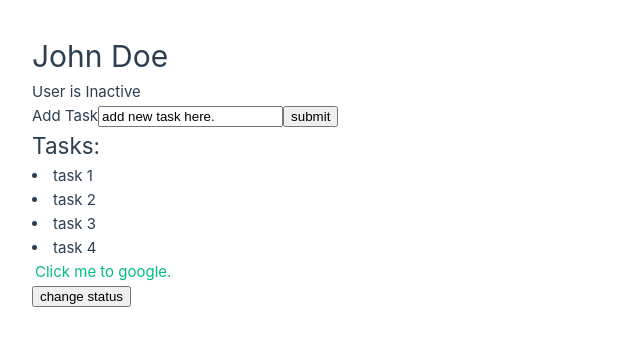
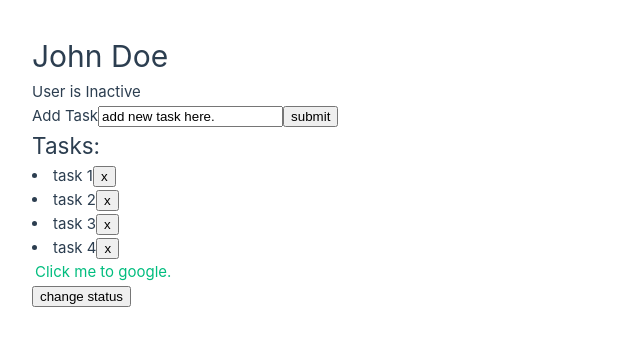
Before and after one commit to devkp1/vue-crash, a Vue app: page / in a window 1280 px wide. Shown: the top 346 px of the page, without its empty margins (0-640 px from the left). Built offline with nearby package versions, Linux system fonts and the light colour scheme.

Commit message:
add delete task feat.

```diff
--- a/src/App.vue
+++ b/src/App.vue
@@ -24,6 +24,10 @@
     newTask.value = "";
   }
 };
+
+const deleteTask = (index) => {
+  tasks.value.splice(index, 1);
+};
 </script>
 
 <template>
@@ -39,7 +43,12 @@
   </form>
 
   <h2>Tasks:</h2>
-  <li v-for="task in tasks" :key="task">{{ task }}</li>
+  <li v-for="(task, index) in tasks" :key="task">
+    <span>
+      {{ task }}
+    </span>
+    <button @click="deleteTask(index)">x</button>
+  </li>
   <!-- <a v-bind:href="link">Click me to google.</a> -->
   <a :href="link">Click me to google.</a>
   <br />
```
